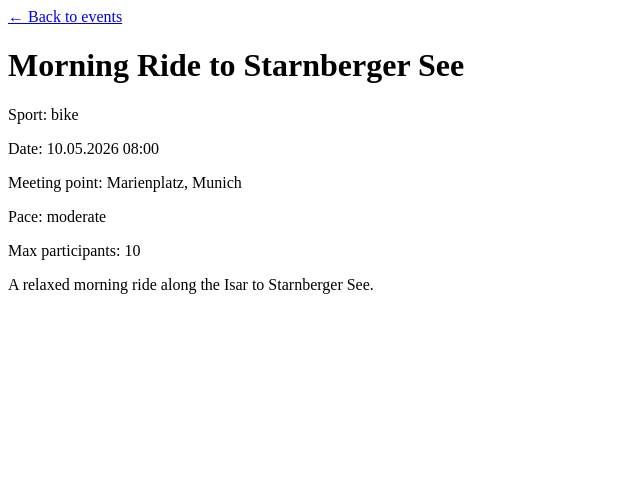
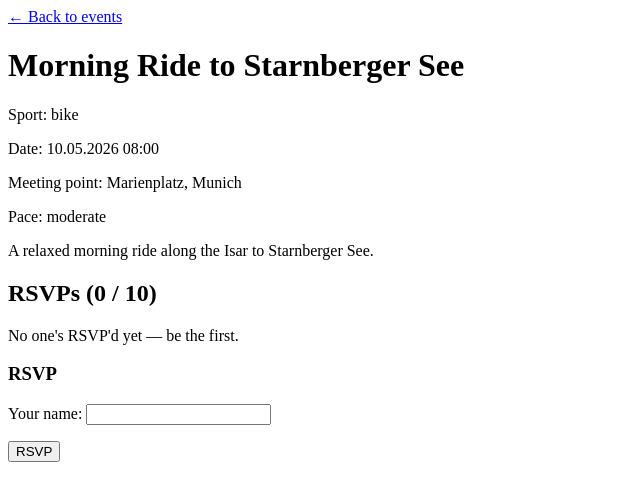
Before and after one commit to khang2906/Goele, a FastAPI app: page /events/1 in a window 1280 px wide. Shown: the top 501 px of the page, without its empty margins (0-640 px from the left). Run offline with FastAPI, Linux system fonts and the light colour scheme; data comes from the database, SQL or seed files in the repository; data that the repository does not hold is empty.

Commit message:
add RSVP form and list

```diff
--- a/app/main.py
+++ b/app/main.py
@@ -8,7 +8,7 @@ from fastapi.templating import Jinja2Templates
 from sqlalchemy.orm import Session
 
 from app.database import Base, SessionLocal, engine, get_db
-from app.models import Event
+from app.models import Event, RSVP
 
 
 def seed_events() -> None:
@@ -122,3 +122,18 @@ async def event_detail(event_id: int, request: Request, db: Session = Depends(ge
         "event.html",
         {"request": request, "event": event},
     )
+
+
+@app.post("/events/{event_id}/rsvp")
+async def create_rsvp(
+    event_id: int,
+    db: Session = Depends(get_db),
+    name: str = Form(...),
+):
+    """Add an RSVP to an event, then redirect back to its detail page."""
+    event = db.query(Event).filter(Event.id == event_id).first()
+    if event is None:
+        raise HTTPException(status_code=404, detail="Event not found")
+    db.add(RSVP(event_id=event_id, name=name))
+    db.commit()
+    return RedirectResponse(url=f"/events/{event_id}", status_code=303)
--- a/app/templates/event.html
+++ b/app/templates/event.html
@@ -15,10 +15,6 @@
     <p>Meeting point: {{ event.meeting_point }}</p>
     <p>Pace: {{ event.pace }}</p>
 
-    {% if event.max_participants %}
-    <p>Max participants: {{ event.max_participants }}</p>
-    {% endif %}
-
     {% if event.description %}
     <p>{{ event.description }}</p>
     {% endif %}
@@ -26,5 +22,29 @@
     {% if event.route_link %}
     <p>Route: <a href="{{ event.route_link }}" target="_blank">View on Komoot/Strava</a></p>
     {% endif %}
+
+    <h2>
+        RSVPs ({{ event.rsvps | length }}{% if event.max_participants %} / {{ event.max_participants }}{% endif %})
+    </h2>
+
+    {% if event.rsvps %}
+    <ul>
+        {% for rsvp in event.rsvps %}
+        <li>{{ rsvp.name }}</li>
+        {% endfor %}
+    </ul>
+    {% else %}
+    <p>No one's RSVP'd yet — be the first.</p>
+    {% endif %}
+
+    <h3>RSVP</h3>
+    <form action="/events/{{ event.id }}/rsvp" method="post">
+        <p>
+            <label>Your name:
+                <input type="text" name="name" required>
+            </label>
+        </p>
+        <button type="submit">RSVP</button>
+    </form>
 </body>
 </html>
```
Also changed, not shown: TODO.md (+4 -3 lines), app/models.py (+18 -2 lines).
